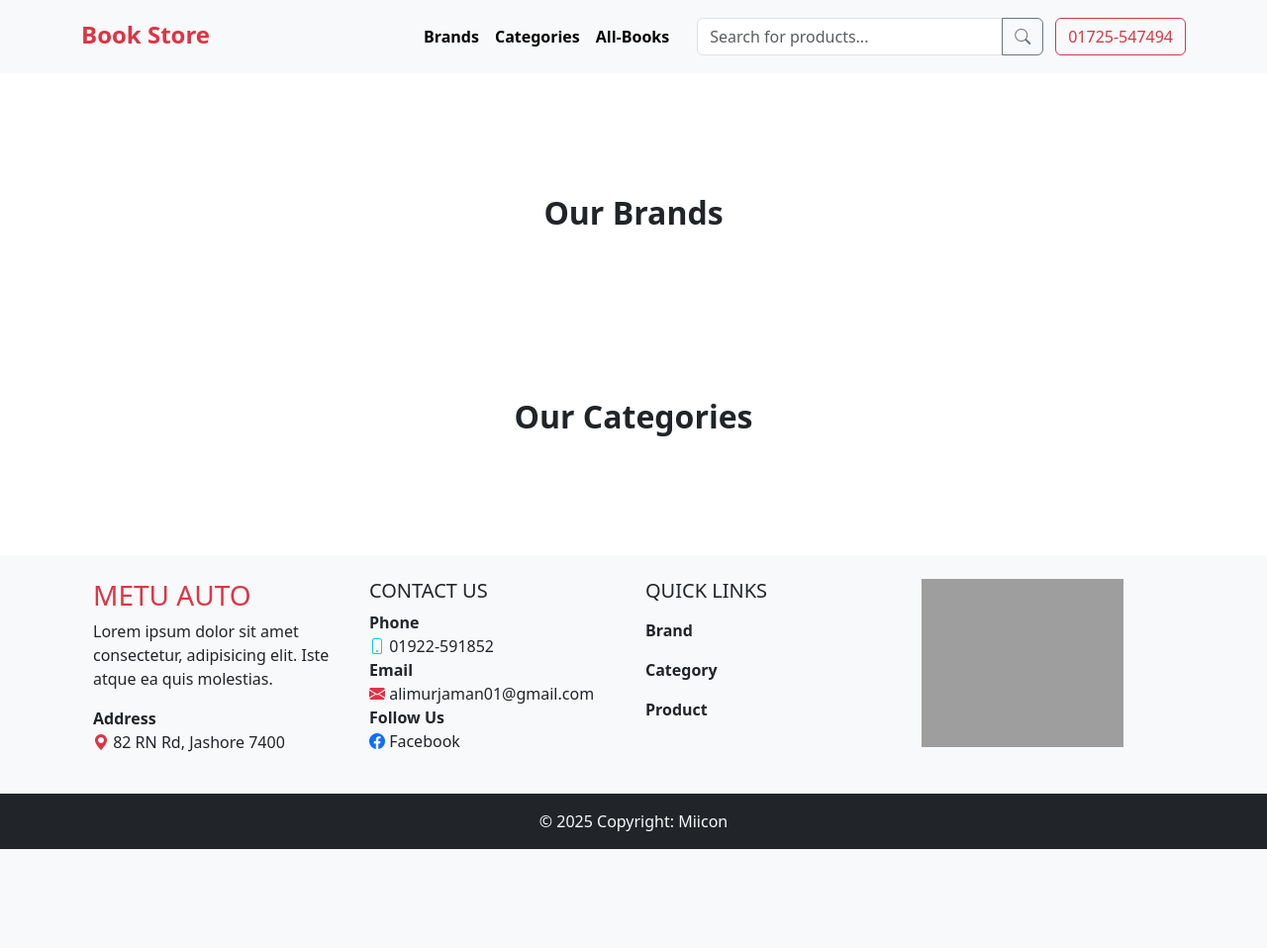
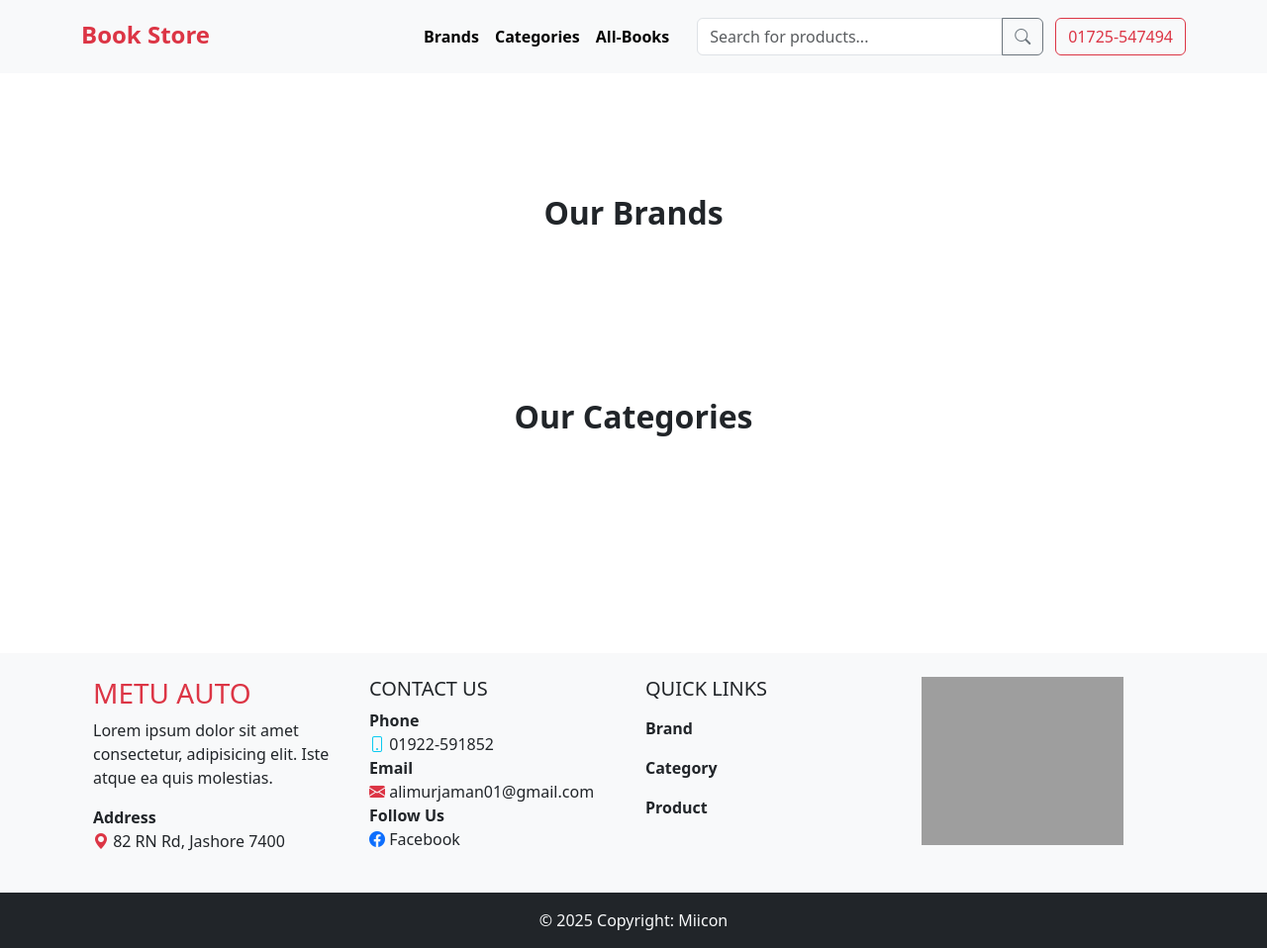
Before and after one commit to shiamsharif/Book_Store, a Django app: page / in a window 1280 px wide. Shown: the whole page at 99% size. Before the commit the page ends 858 px from the top, so only its background shows below. Run offline with Django 5.2, Linux system fonts and the light colour scheme; data that the repository does not hold is empty; some libraries are stand-ins or nearby versions; grey boxes are pictures that could not be loaded.

Commit message:
FIX : design

```diff
--- a/Static/custom_css/style.css
+++ b/Static/custom_css/style.css
@@ -3,7 +3,7 @@ a {
   color: inherit; /*Inherits the color from the parent element */
 }
 
-.common-container{
+.common-container {
   min-height: 60vh;
 }
 
--- a/Templates/base.jinja
+++ b/Templates/base.jinja
@@ -12,6 +12,10 @@
   <link rel="stylesheet" href="{% static 'custom_css/style.css' %}">
   <!-- Icon -->
   <link rel="stylesheet" href="https://cdn.jsdelivr.net/npm/bootstrap-icons/font/bootstrap-icons.css">
+  <!-- FONT -->
+  <link rel="preconnect" href="https://fonts.googleapis.com">
+  <link rel="preconnect" href="https://fonts.gstatic.com" crossorigin>
+  <link href="https://fonts.googleapis.com/css2?family=Nunito+Sans:ital,opsz,wght@0,6..12,200..1000;1,6..12,200..1000&family=Space+Grotesk&display=swap" rel="stylesheet">
 
 </head>
 
--- a/Templates/home.jinja
+++ b/Templates/home.jinja
@@ -8,6 +8,7 @@ Home
 <!-- Nav Bar -->
 {% include "navbar.jinja" %}
 
+<div class="" style="height: 70vh;">
     <!-- Carousel -->
     {% include "carousel.jinja" %}
 
@@ -16,6 +17,7 @@ Home
 
     <!-- Category -->
     {% include "category.jinja" %}
+</div>
 
 <!-- Footer -->
 {% include "footer.jinja" %}
```
Lines whose indentation alone changed are shown as unchanged.
